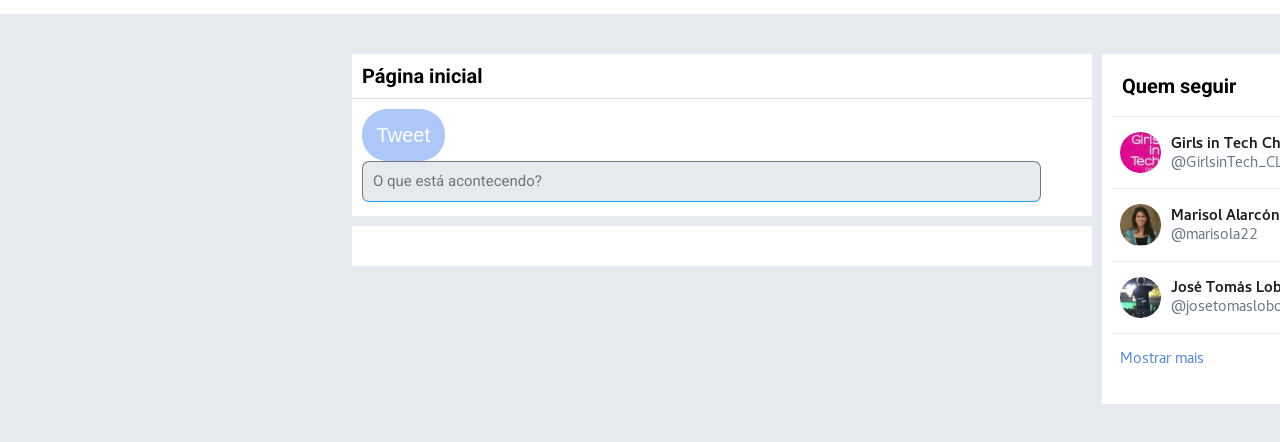
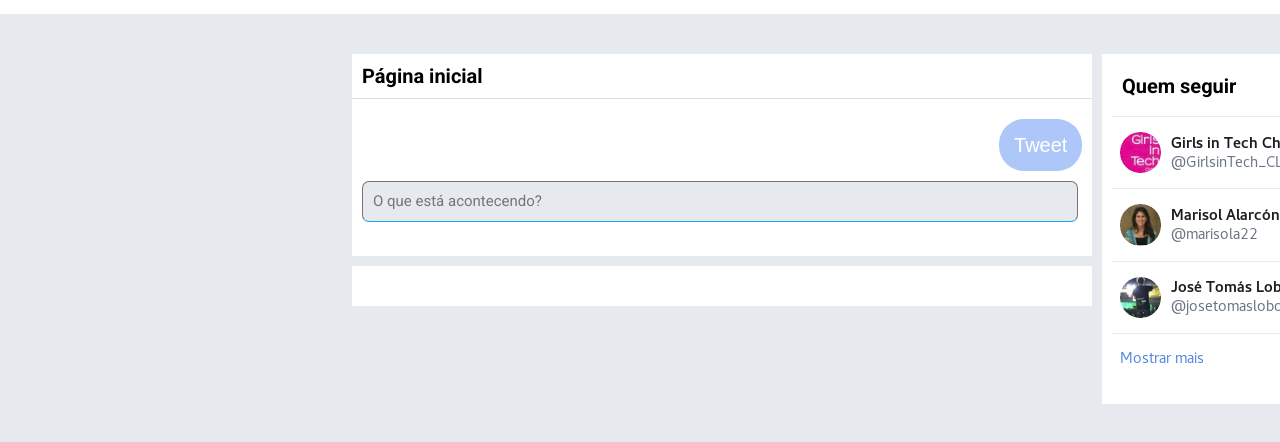
Before and after one commit to ana-biscalchin/twitter, a plain HTML site: page index.html in a window 1280 px wide. Shown: the part 66-508 px from the top of the page. Drawn offline with nearby package versions, Linux system fonts and the light colour scheme.

Commit message:
0.0.6 readme atual

```diff
--- a/index.html
+++ b/index.html
@@ -26,8 +26,7 @@
         </div>
         <div class="insert-msg">
             <button id="tweet" class="button" disabled="true" type="button">Tweet</button>
-
-            <textarea id="text_box" rows="4" type="textarea" placeholder="O que está acontecendo?" rows="1" keydown></textarea>
+            <textarea id="text_box" rows="2" type="textarea" placeholder="O que está acontecendo?" rows="1" keydown></textarea>
             <div id="counter" class="counter"></div>
         </div>
 
--- a/style.css
+++ b/style.css
@@ -42,7 +42,7 @@ nav {
     border-radius: 7px;
     border-bottom: 0.5px solid;
     border-bottom-color: rgb(29, 161, 242);
-    width: 90%;
+    width: 95%;
     height: 19px;
     background-color: #E6EAEE;
     color: #7D8292;
@@ -54,6 +54,8 @@ nav {
 }
 
 .button {
+    float: right;
+    margin: 10px;
     border: none;
     background-color: #5C91F1;
     border-radius: 25px;
@@ -70,6 +72,8 @@ nav {
 }
 
 .counter {
+    padding: 10px;
+    text-align: right;
     color: black;
 }
 
```
Also changed, not shown: src/twitter.png.
